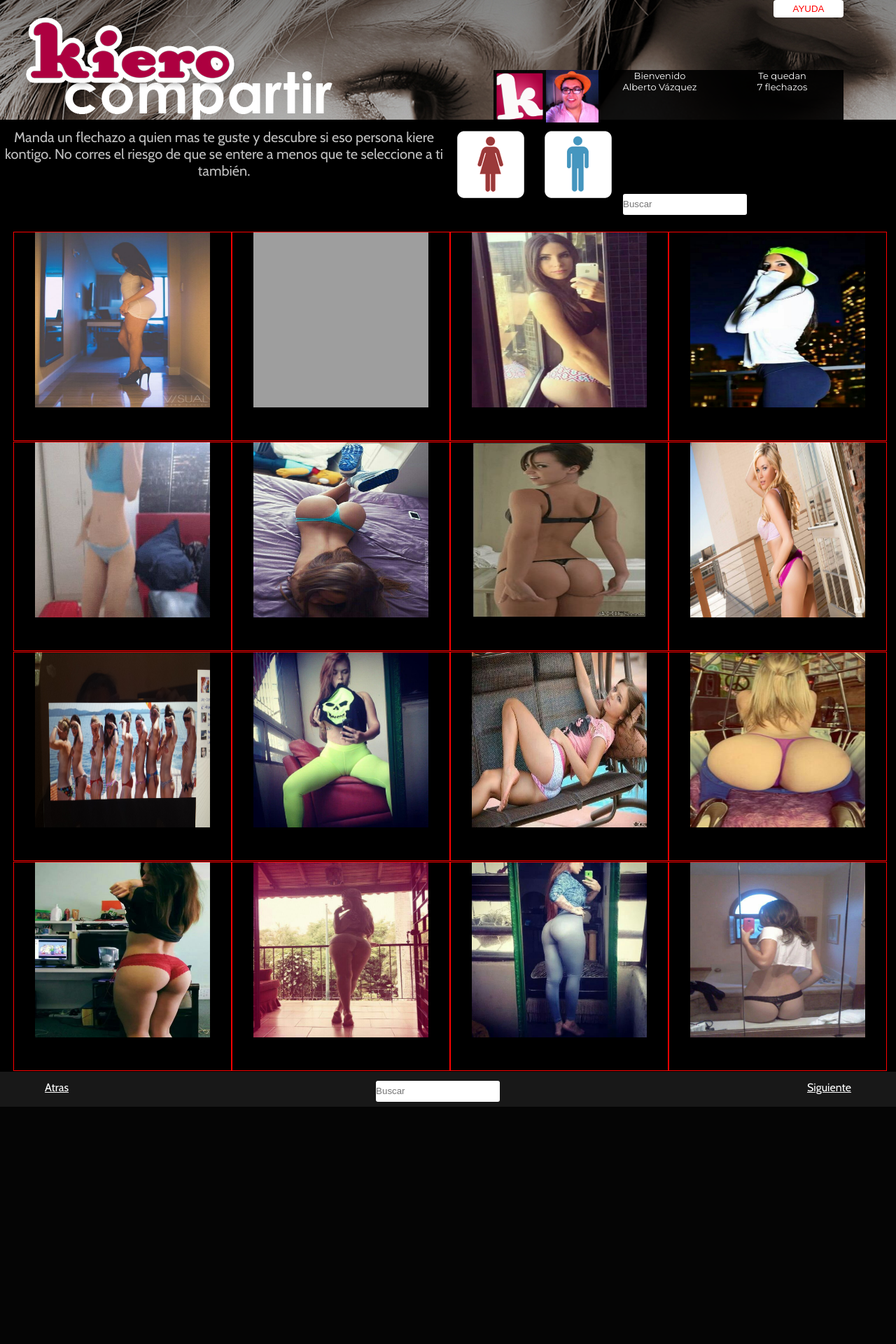
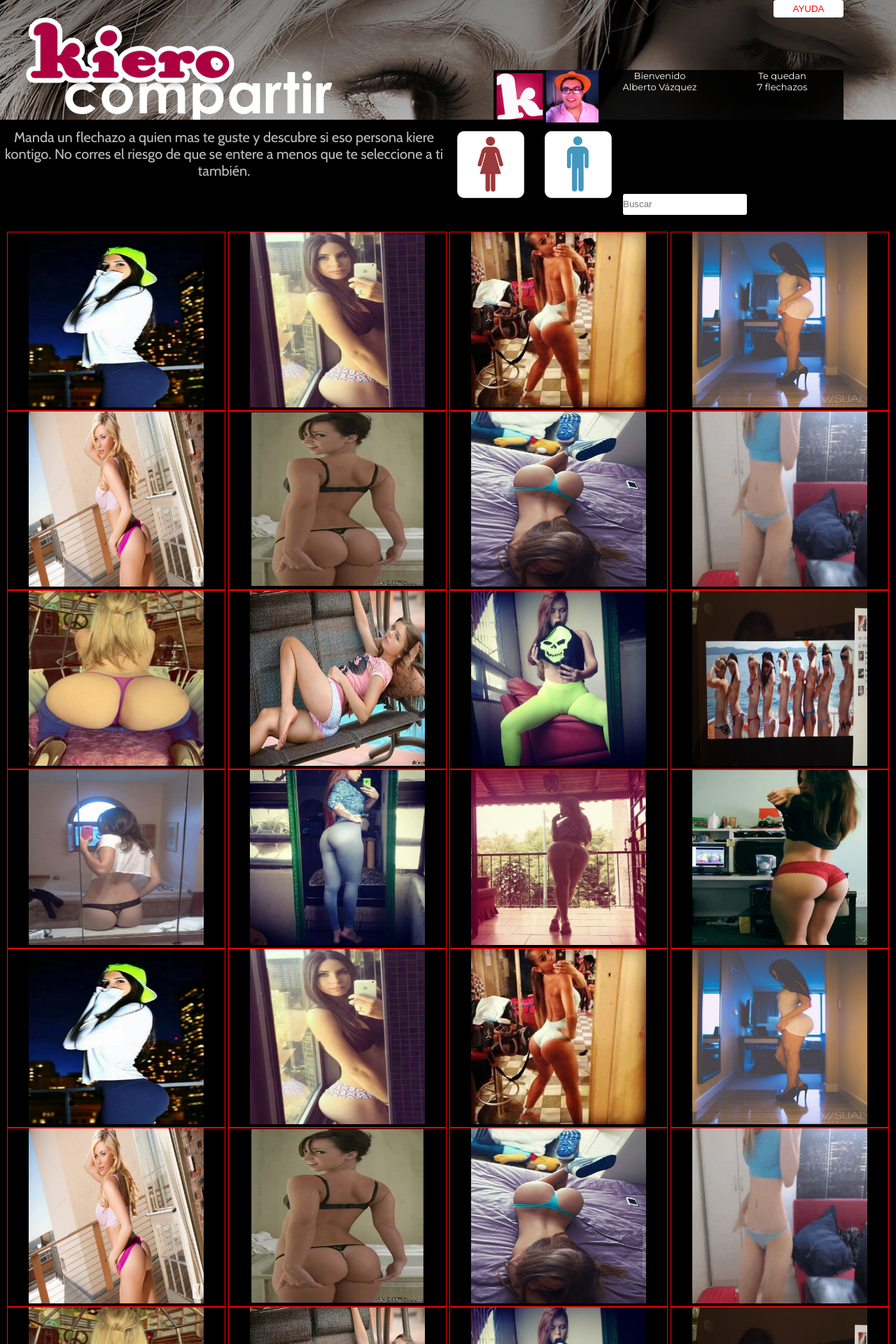
Before and after one commit to Grupojaque/hubSummer, a PHP site: page /index2.html in a window 1280 px wide. Shown: the top 1920 px of the page at 70% size. Before the commit the page ends 1581 px from the top, so only its background shows below. Run offline with PHP 8.4, Linux system fonts and the light colour scheme; grey boxes are pictures that could not be loaded.

Commit message:
actualizando

```diff
--- a/MaterialCurso/html-css-js/20140703/html/css/ejemplo3.css
+++ b/MaterialCurso/html-css-js/20140703/html/css/ejemplo3.css
@@ -89,12 +89,10 @@ body > #header .txthed{
 }
 
 .contenedor{
-	height: 300px;
-	width: 99%;
+	width: 100%;
 }
 
 .sec4{
-	float: right;
 	width: 310px;
 	height: 99%;
 	border: 1px solid red;
--- a/MaterialCurso/html-css-js/20140703/html/index2.html
+++ b/MaterialCurso/html-css-js/20140703/html/index2.html
@@ -56,8 +56,6 @@
 		<section class="sec4">
 			<img src="imgs/4.jpg">
 		</section>
-	</section>
-	<section class="contenedor">
 		<section class="sec4">
 			<img src="imgs/5.jpg">
 		</section>
@@ -70,8 +68,6 @@
 		<section class="sec4">
 			<img src="imgs/8.jpg">
 		</section>
-	</section>
-	<section class="contenedor">
 		<section class="sec4">
 			<img src="imgs/9.jpg">
 		</section>
@@ -84,8 +80,6 @@
 		<section class="sec4">
 			<img src="imgs/12.jpg">
 		</section>
-	</section>
-	<section class="contenedor">
 		<section class="sec4">
 			<img src="imgs/13.jpg">
 		</section>
@@ -98,7 +92,101 @@
 		<section class="sec4">
 			<img src="imgs/16.jpg">
 		</section>
-	</section>
+		<section class="sec4">
+			<img src="imgs/1.jpg">
+		</section>
+		<section class="sec4">
+			<img src="imgs/2.jpg">
+		</section>
+		<section class="sec4">
+			<img src="imgs/3.jpg">
+		</section>
+		<section class="sec4">
+			<img src="imgs/4.jpg">
+		</section>
+		<section class="sec4">
+			<img src="imgs/5.jpg">
+		</section>
+		<section class="sec4">
+			<img src="imgs/6.jpg">
+		</section>
+		<section class="sec4">
+			<img src="imgs/7.jpg">
+		</section>
+		<section class="sec4">
+			<img src="imgs/8.jpg">
+		</section>
+		<section class="sec4">
+			<img src="imgs/9.jpg">
+		</section>
+		<section class="sec4">
+			<img src="imgs/10.jpg">
+		</section>
+		<section class="sec4">
+			<img src="imgs/11.jpg">
+		</section>
+		<section class="sec4">
+			<img src="imgs/12.jpg">
+		</section>
+		<section class="sec4">
+			<img src="imgs/13.jpg">
+		</section>
+		<section class="sec4">
+			<img src="imgs/14.jpg">
+		</section>
+		<section class="sec4">
+			<img src="imgs/15.jpg">
+		</section>
+		<section class="sec4">
+			<img src="imgs/16.jpg">
+		</section>
+		<section class="sec4">
+			<img src="imgs/1.jpg">
+		</section>
+		<section class="sec4">
+			<img src="imgs/2.jpg">
+		</section>
+		<section class="sec4">
+			<img src="imgs/3.jpg">
+		</section>
+		<section class="sec4">
+			<img src="imgs/4.jpg">
+		</section>
+		<section class="sec4">
+			<img src="imgs/5.jpg">
+		</section>
+		<section class="sec4">
+			<img src="imgs/6.jpg">
+		</section>
+		<section class="sec4">
+			<img src="imgs/7.jpg">
+		</section>
+		<section class="sec4">
+			<img src="imgs/8.jpg">
+		</section>
+		<section class="sec4">
+			<img src="imgs/9.jpg">
+		</section>
+		<section class="sec4">
+			<img src="imgs/10.jpg">
+		</section>
+		<section class="sec4">
+			<img src="imgs/11.jpg">
+		</section>
+		<section class="sec4">
+			<img src="imgs/12.jpg">
+		</section>
+		<section class="sec4">
+			<img src="imgs/13.jpg">
+		</section>
+		<section class="sec4">
+			<img src="imgs/14.jpg">
+		</section>
+		<section class="sec4">
+			<img src="imgs/15.jpg">
+		</section>
+		<section class="sec4">
+			<img src="imgs/16.jpg">
 </section>
 		<footer>
 			<section class="sec5">
```
Also changed, not shown: MaterialCurso/html-css-js/20140703/html/imgs/3.jpg (renamed from MaterialCurso/html-css-js/20140703/html/imgs/IMG-20140625-WA0016.jpg).
